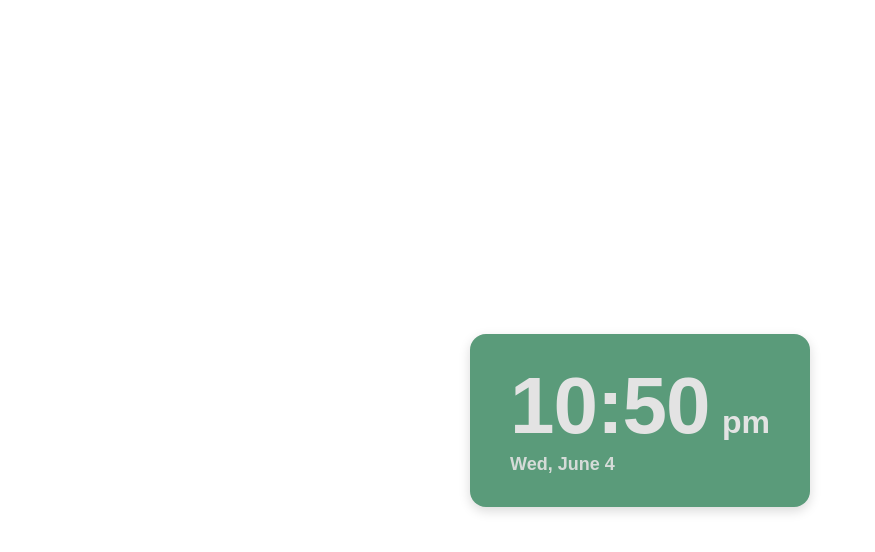
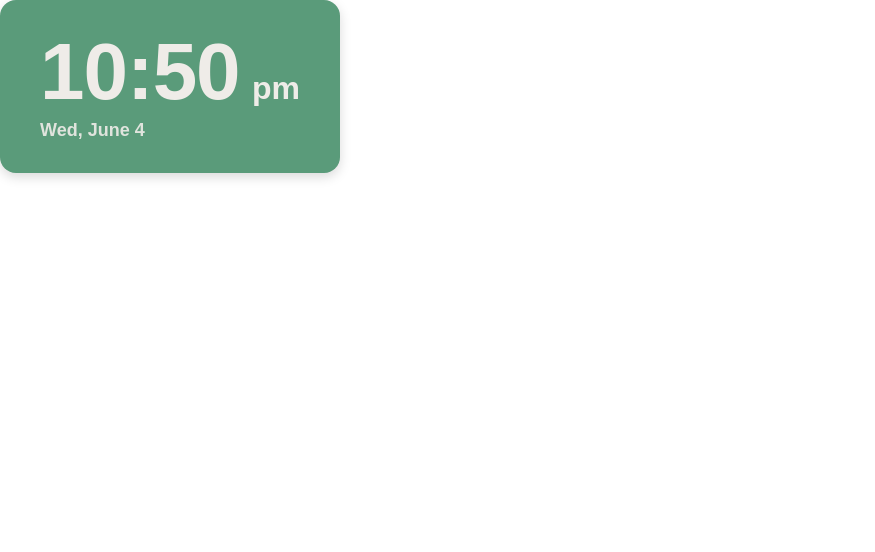
Before and after one commit to kwu006/Digital-Clock-Widget, a plain HTML site: page digitalclock.html in a window 1280 px wide. Shown: the whole page, without its empty margins (0-875 px from the left). Drawn offline with Linux system fonts and the light colour scheme.

Commit message:
Update digitalclock.html

```diff
--- a/digitalclock.html
+++ b/digitalclock.html
@@ -7,15 +7,12 @@
     <style>
         body {
             margin: 0;
-            padding: 20px;
+            padding: 0;
             background: transparent;
             font-family: Arial, sans-serif;
-            display: flex;
-            justify-content: center;
-            align-items: center;
-            min-height: 100vh;
+            width: fit-content;
+            height: fit-content;
         }
-
         .clock-widget {
             background: #5a9b7a;
             border-radius: 16px;
@@ -25,29 +22,26 @@
             box-shadow: 0 4px 12px rgba(0, 0, 0, 0.15);
             min-width: 200px;
         }
-
         .time {
             font-size: 80px;
             font-weight: bold;
             margin: 0;
             line-height: 1;
             letter-spacing: -1px;
-            color: rgb(227, 227, 227);
+            color: rgb(239, 236, 232);
         }
-
         .period {
             font-size: 32px;
             font-weight: bold;
             margin-left: 8px;
-            color: rgb(227, 227, 227);
+            color: rgb(239, 236, 232);
         }
-
         .date {
             font-size: 18px;
             font-weight: bold;
             margin: 8px 0 0 0;
             opacity: 0.9;
-            color: rgb(227, 227, 227);
+            color: rgb(239, 236, 232);
         }
     </style>
 </head>
@@ -59,9 +53,9 @@
         </div>
         <div class="date" id="date">Wed, June 4</div>
     </div>
-
     <script>
         function updateClock() {
+            try {
                 const now = new Date();
 
                 // Format time
@@ -86,15 +80,58 @@
 
                 const dateString = `${dayName}, ${monthName} ${date}`;
 
-            // Update elements
-            document.getElementById('time').textContent = timeString;
-            document.getElementById('period').textContent = period;
-            document.getElementById('date').textContent = dateString;
+                // Update elements with fallback checks
+                const timeEl = document.getElementById('time');
+                const periodEl = document.getElementById('period');
+                const dateEl = document.getElementById('date');
+
+                if (timeEl) timeEl.textContent = timeString;
+                if (periodEl) periodEl.textContent = period;
+                if (dateEl) dateEl.textContent = dateString;
+
+                // Debug log (will show in browser console if available)
+                console.log('Clock updated:', timeString, period, dateString);
+
+            } catch (error) {
+                console.error('Clock update failed:', error);
+            }
         }
 
-        // Update immediately and then every second
+        // Multiple update strategies for different environments
+        function startClock() {
+            updateClock(); // Initial update
+
+            // Try different timer approaches
+            if (typeof setInterval !== 'undefined') {
+                setInterval(updateClock, 1000);
+            }
+
+            // Fallback: use setTimeout chain
+            function updateWithTimeout() {
                 updateClock();
-        setInterval(updateClock, 1000);
+                setTimeout(updateWithTimeout, 1000);
+            }
+            updateWithTimeout();
+
+            // Also try requestAnimationFrame for some environments
+            function updateWithRAF() {
+                updateClock();
+                if (typeof requestAnimationFrame !== 'undefined') {
+                    setTimeout(() => requestAnimationFrame(updateWithRAF), 1000);
+                }
+            }
+            updateWithRAF();
+        }
+
+        // Start when DOM is ready
+        if (document.readyState === 'loading') {
+            document.addEventListener('DOMContentLoaded', startClock);
+        } else {
+            startClock();
+        }
+
+        // Also try starting on window load
+        window.addEventListener('load', startClock);
     </script>
 </body>
 </html>
```
Lines whose indentation alone changed are shown as unchanged.
